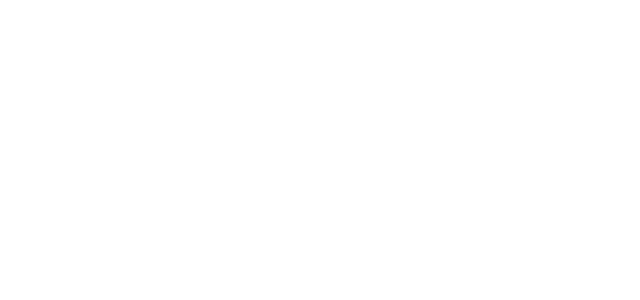
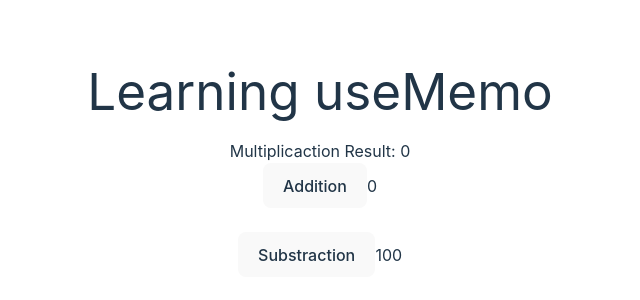
Before and after one commit to Mohammad-Asif-Web/React-Tailwind-Vite, a React (Vite) app: page / in a window 1280 px wide. Shown: the part 230-530 px from the top of the page, without its empty margins (320-960 px from the left). Built offline with nearby package versions, Linux system fonts and the light colour scheme.

Commit message:
useMemo hooks, for multiplication, changes value

```diff
--- a/src/App.jsx
+++ b/src/App.jsx
@@ -22,6 +22,8 @@
 import Blog from './router/Blog'
 import UseReducer from './Hooks/UseReducer'
 import ContextApi from './ContextAPI/ContextApi'
+import UseContext from './UseContext/UseContext'
+import UseMemo from './UseMemo/UseMemo'
 
 function App() {
 
@@ -63,6 +65,8 @@
       {/* <UseEffect /> */}
       {/* <UseReducer /> */}
       {/* <ContextApi /> */}
+      {/* <UseContext /> */}
+      <UseMemo />
       {/* <Form /> */}
       {/* <Child onChildData={getChildData} /> */}
 
--- /dev/null
+++ b/src/UseMemo/UseMemo.jsx
@@ -0,0 +1,24 @@
+import React, { useState, useMemo } from 'react'
+
+function UseMemo() {
+    const [add, setAdd] = useState(0);
+    const [minus, setMinus] = useState(100);
+
+    const multiplication = useMemo(function multiply (){
+        console.log('*******')
+        return add * 10;
+    }, [add]); // this 'add' variable is must be use for which data will be change;
+
+  return (
+    <div className='text-center'>
+        <h1 className='mb-5'>Learning useMemo</h1>
+        <p>Multiplicaction Result: {multiplication}</p>
+        <button onClick={()=> setAdd(add + 1)}>Addition</button>
+        <span>{add}</span>
+        <br /> <br />
+        <button onClick={() => setMinus(minus - 1)}>Substraction</button>
+        <span>{minus}</span>
+    </div>
+  )
+}
+export default UseMemo;
```
